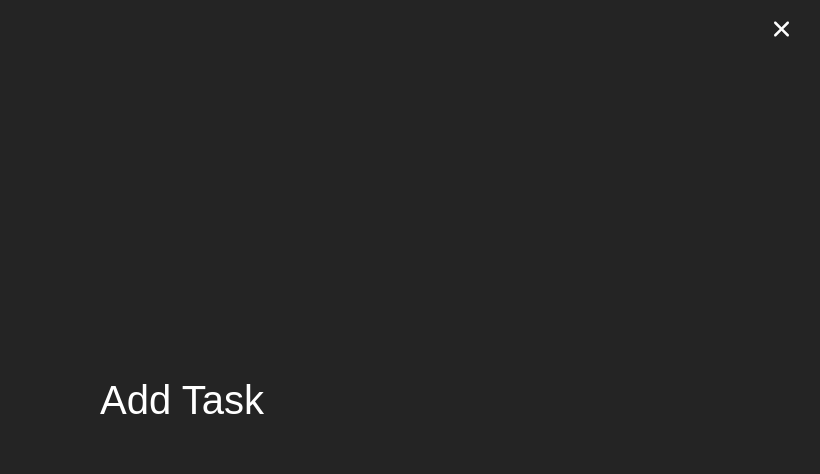
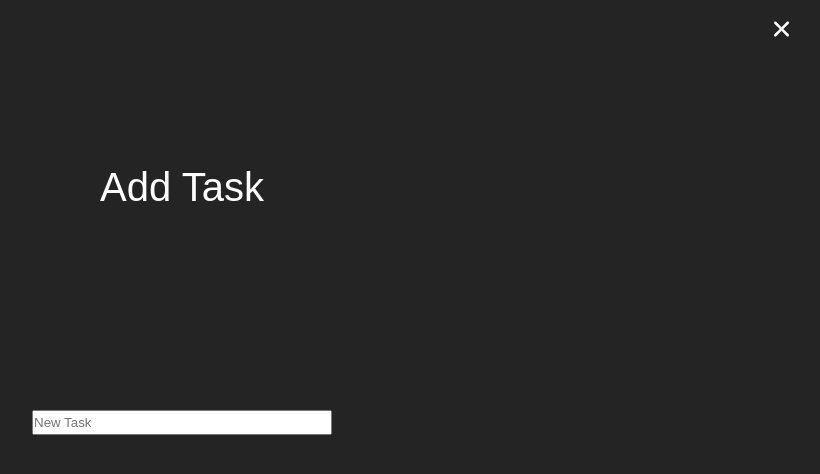
Before and after one commit to awesome590/todo, a React (Vite) app: page / in a window 1280 px wide. Both pictures are taken after a click on the button 1179 px from the left and 40 px from the top of the page. Shown: the top 474 px of the page, without its empty margins (458-1278 px from the left). Built offline with nearby package versions, Linux system fonts and the light colour scheme.

Commit message:
added text input for new tasks, and started styling with css.

```diff
--- a/src/components/Nav.jsx
+++ b/src/components/Nav.jsx
@@ -1,16 +1,23 @@
-import React from 'react'
+import React, {useState} from 'react'
 import { FontAwesomeIcon } from '@fortawesome/react-fontawesome'
 
 function Nav() {
+    //const [tasks, setTasks] = useState([])
+
     function openMenu() {
         document.body.classList += ' menu-open'
     }
     function closeMenu() {
         document.body.classList.remove('menu-open')
     }
+    function openNewTask() {
+        console.log('open new task')
+    }
+    /*
     function addTask() {
-        console.log('add task')
+
     }
+     */
     return (
         <nav>
             <div className="nav_container">
@@ -22,7 +29,10 @@ function Nav() {
                     <button className="btn_menu btn_menu-close" onClick={closeMenu}>
                         <FontAwesomeIcon icon='times'/>
                     </button>
-                    <button className="add-task" onClick={addTask}>Add Task</button>
+                    <button className="add-task" onClick={openNewTask}>Add Task</button>
+                    <div className="new-task">
+                        <input className="task-input" type="text" placeholder="New Task"/>
+                    </div>
                 </div>
             </div>
         </nav>
--- a/src/index.css
+++ b/src/index.css
@@ -71,6 +71,7 @@ Menu
   height: 100vh;
   z-index: 100;
   display: flex;
+  flex-direction: column;
   align-items: center;
   justify-content: center;
   visibility: hidden;
@@ -100,6 +101,16 @@ Menu
   border: none;
   color: white;
   font-size: 40px;
+  transform: translateY(-200px);
+}
+.new-task{
+  display: flex;
+  position: relative;
+  height: 25px;
+  width: 300px;
+}
+.task-input {
+  width: 100%;
 }
 
 /*
```
